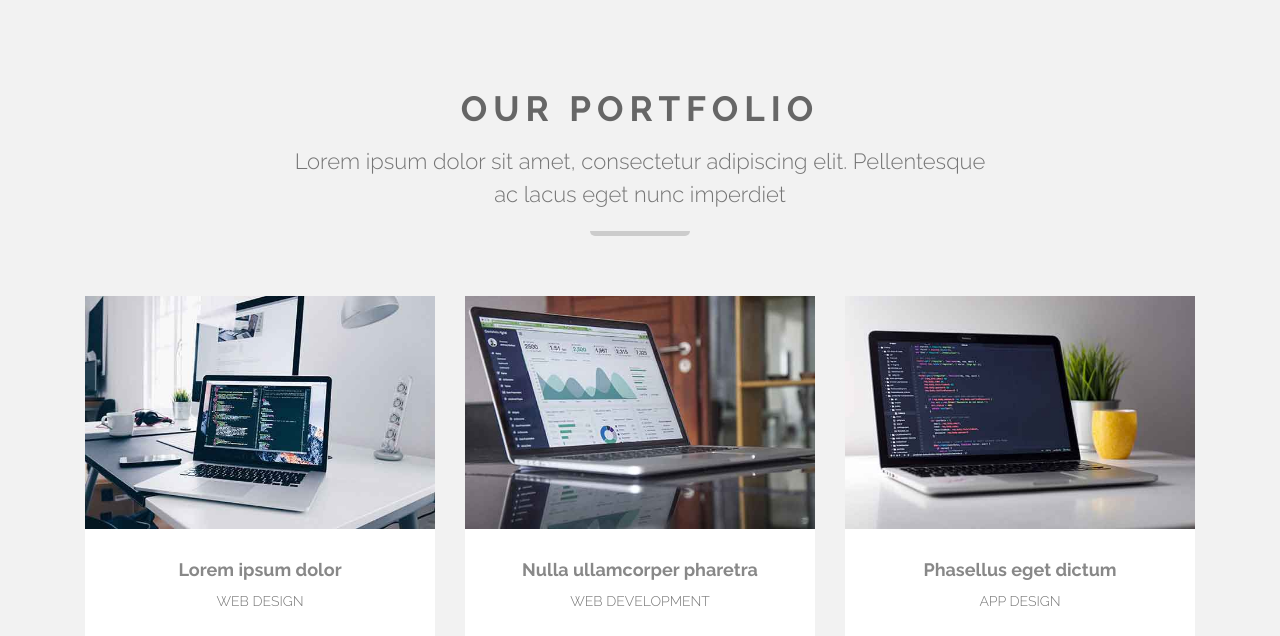
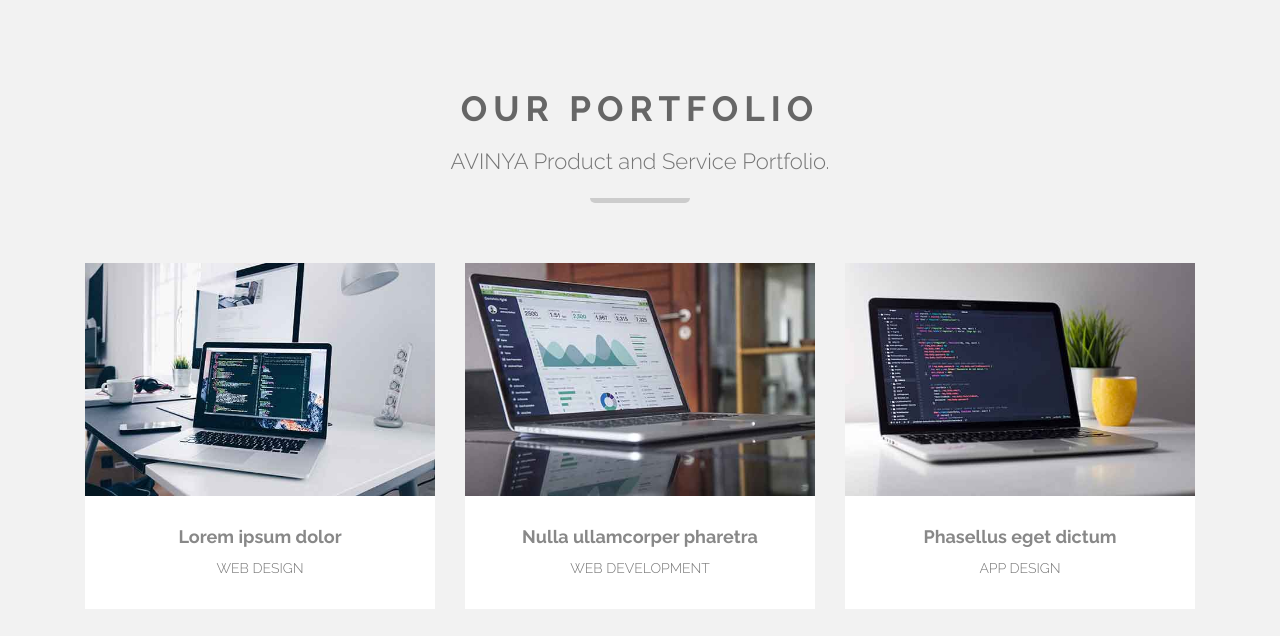
Before and after one commit to avinyainteltech/website, a plain HTML site: page portfolio.html in a window 1280 px wide. Shown: the part 102-738 px from the top of the page. Drawn offline with Linux system fonts and the light colour scheme.

Commit message:
Update portfolio.html

```diff
--- a/portfolio.html
+++ b/portfolio.html
@@ -66,7 +66,7 @@
                 <div class="section-header">
                     <h2>Our Portfolio</h2>
                     <p>
-                        Lorem ipsum dolor sit amet, consectetur adipiscing elit. Pellentesque ac lacus eget nunc imperdiet
+                        AVINYA Product and Service Portfolio.
                     </p>
                 </div>
 
```
